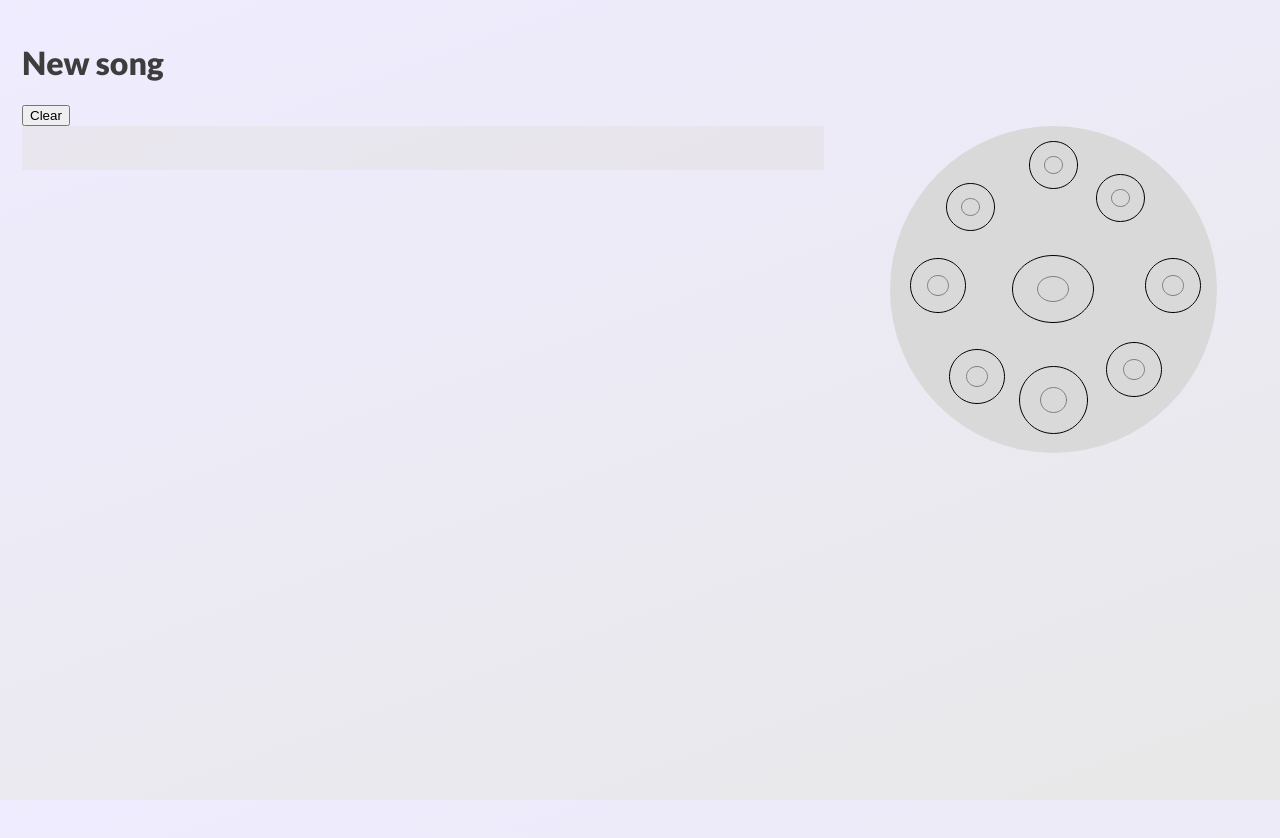
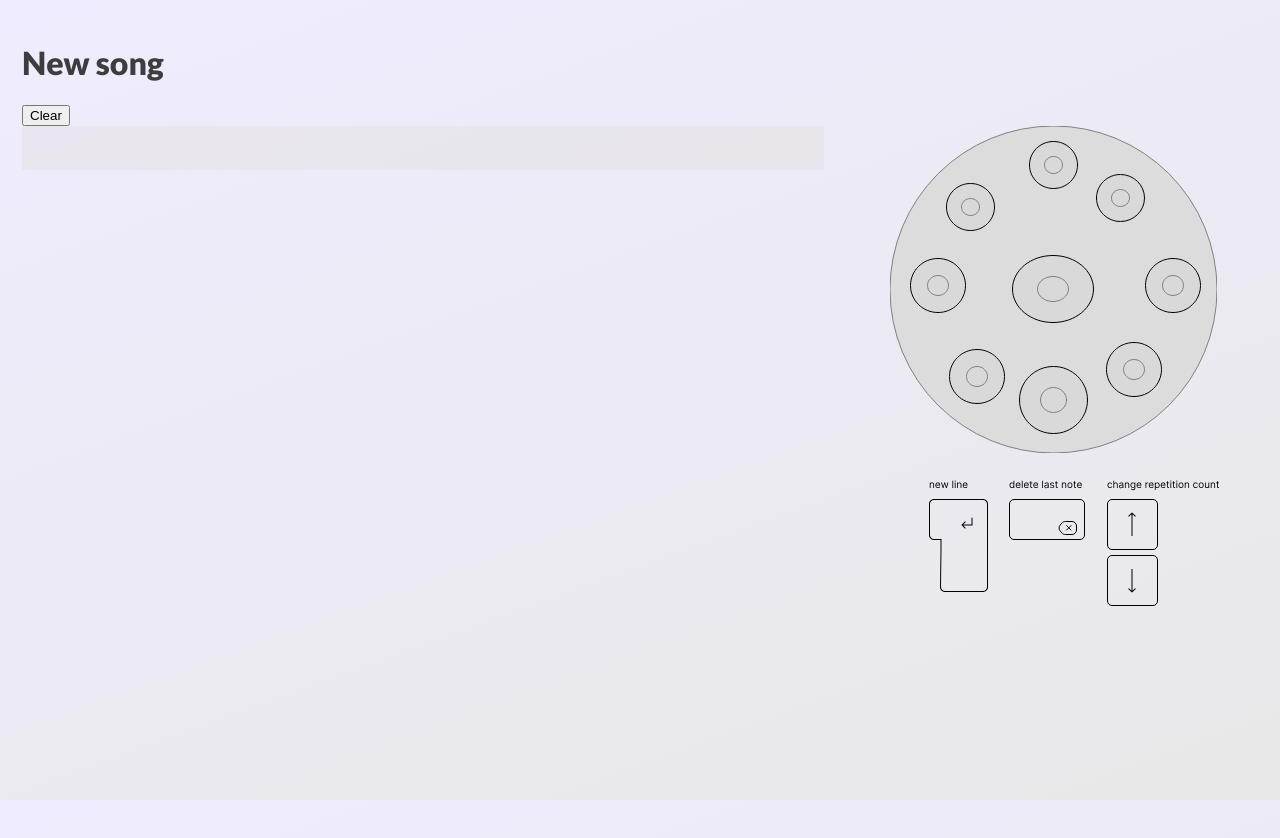
Before and after one commit to bensventures/panparts, a React (Vite) app: page / in a window 1280 px wide. Shown: the top 838 px of the page. Built offline with nearby package versions, Linux system fonts and the light colour scheme.

Commit message:
Add keyboard shortcut help

```diff
--- a/src/handpan.tsx
+++ b/src/handpan.tsx
@@ -3,7 +3,7 @@ export default function Handpan ({ handleNoteClick }) {
     return (
         <div onMouseDown={handleNoteClick}>
             <svg width="327" height="327" viewBox="0 0 327 327" fill="none" xmlns="http://www.w3.org/2000/svg">
-            <circle cx="163.5" cy="163.5" r="163.5" fill="#D9D9D9"/>
+                <circle cx="163.5" cy="163.5" r="163.5" fill="none" className="circle-shape"/>
                 <path
                     data-note="1"
                     d="M203.5 163C203.5 181.418 185.459 196.5 163 196.5C140.541 196.5 122.5 181.418 122.5 163C122.5 144.582 140.541 129.5 163 129.5C185.459 129.5 203.5 144.582 203.5 163Z"
--- a/src/styles.scss
+++ b/src/styles.scss
@@ -38,6 +38,14 @@ body {
 .instrument {
     grid-column: 5 / span 2;
     grid-row-start: 1;
+    padding-bottom: 150px;
+    background: url('./assets/keyboard.svg') no-repeat bottom center;
+
+    .circle-shape {
+        fill: #dcdcdc;
+        stroke-width: 1px;
+        stroke: grey;
+    }
 }
 
 .partition {
```
Also changed, not shown: src/assets/keyboard.svg (added). Lines whose indentation alone changed are shown as unchanged.
